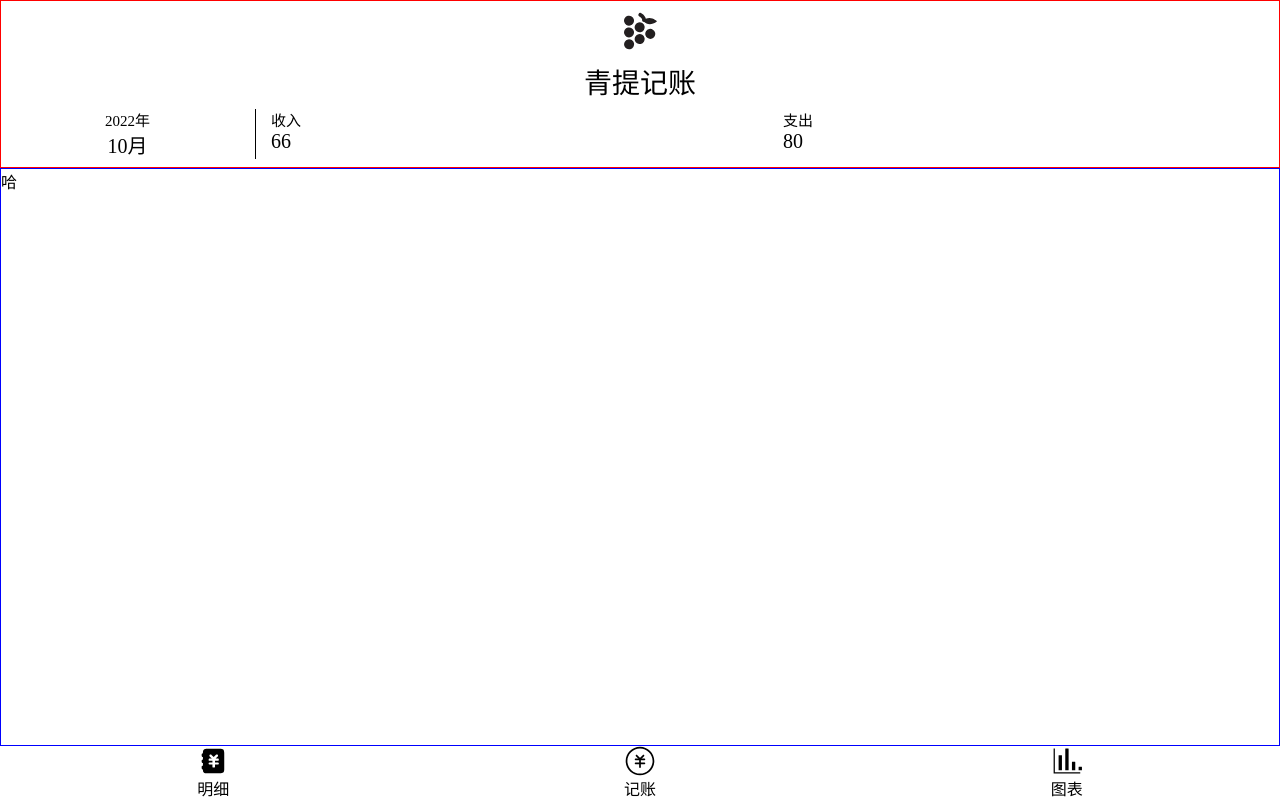
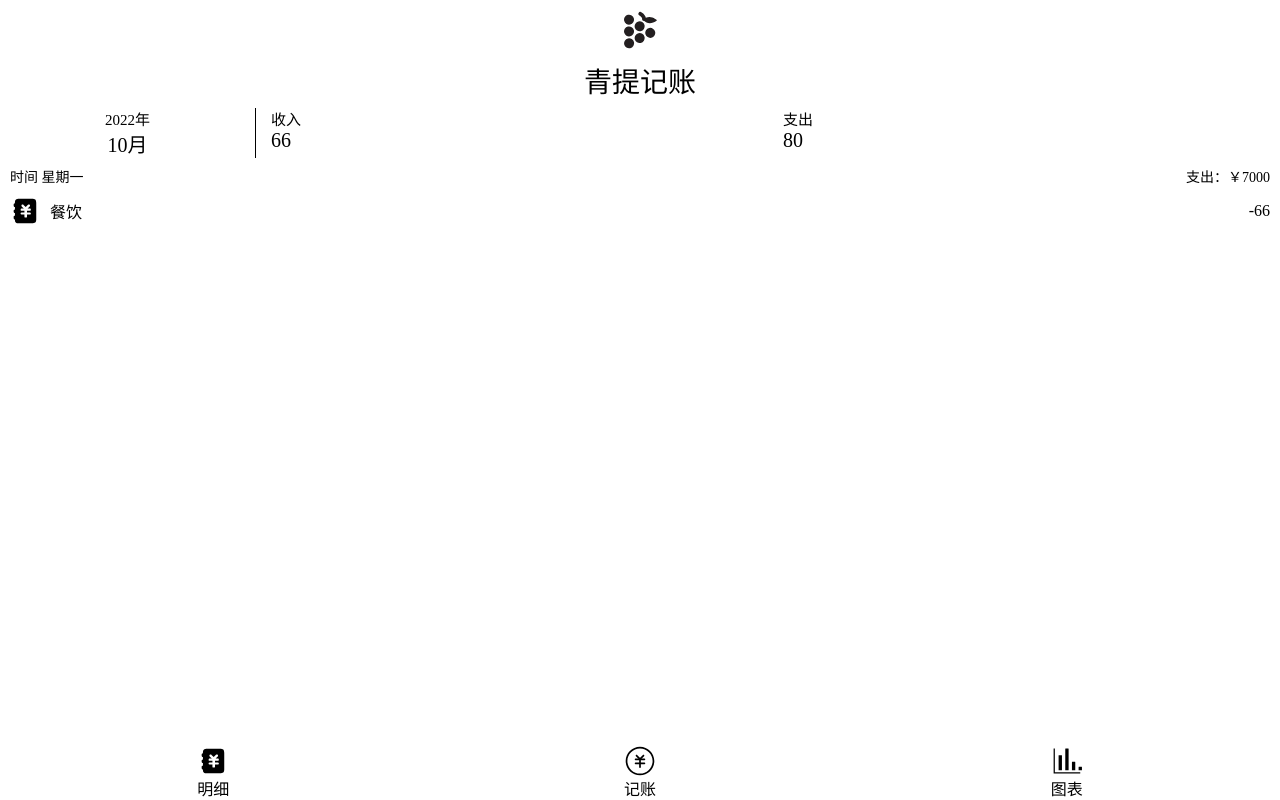
Before and after one commit to DaozhangChen/my-react-tally, a React app: page /#/detail in a window 1280 px wide. Built offline with nearby package versions, Linux system fonts and the light colour scheme.

Commit message:
完成明细页面的基础样式

```diff
--- /dev/null
+++ b/src/components/TallyList.tsx
@@ -0,0 +1,45 @@
+import styled from "styled-components";
+import Icon from "./Icon";
+
+const Wrapper=styled.div`
+padding: 0 10px;
+`
+const DateBar=styled.div`
+  display: flex;
+  justify-content: space-between;
+  font-size: 14px;
+`
+const List=styled.div`
+  li{
+    display: flex;
+    justify-content: space-between;
+    align-items: center;
+    height: 50px;
+    .text{
+      flex-grow: 1;
+      margin-left:10px ;
+    }
+  }
+`
+
+const TallyList=()=>{
+    return(
+        <Wrapper>
+          <DateBar>
+              <span>时间 星期一</span>
+              <span>支出：￥7000</span>
+          </DateBar>
+          <List>
+              <ul>
+                  <li>
+                      <Icon name='tally'/>
+                      <span className='text'>餐饮</span>
+                      <span>-66</span>
+                  </li>
+              </ul>
+          </List>
+        </Wrapper>
+    )
+}
+
+export default TallyList
--- a/src/view/Detail.tsx
+++ b/src/view/Detail.tsx
@@ -2,6 +2,7 @@ import BottomNav from "../components/BottomNav";
 import React from "react";
 import styled from "styled-components";
 import Logo from "../components/Logo";
+import TallyList from "../components/TallyList";
 
 const Wrapper=styled.div`
   display: flex;
@@ -10,11 +11,9 @@ const Wrapper=styled.div`
   height: 100vh;
 `
 const Header=styled.header`
-  border: 1px solid red;
 `
-const TallyList=styled.main`
+const TallyListWrapper=styled.main`
   flex-grow: 1;
-  border: 1px solid blue;
   overflow: auto;
 `
 
@@ -24,7 +23,9 @@ const Detail=()=>{
             <Header>
                 <Logo />
             </Header>
-            <TallyList >哈</TallyList>
+            <TallyListWrapper>
+                <TallyList />
+            </TallyListWrapper>
             <BottomNav />
         </Wrapper>
     )
```
